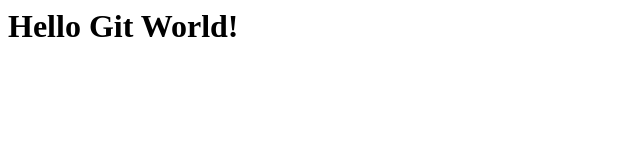
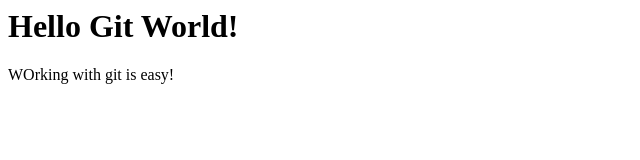
Before and after one commit to Mifa75/GitGithubMasterclass, a plain HTML site: page index.html in a window 1280 px wide. Shown: the whole page, without its empty margins (0-640 px from the left). Drawn offline with Linux system fonts and the light colour scheme.

Commit message:
Add div and p

```diff
--- a/index.html
+++ b/index.html
@@ -1 +1,5 @@
 <h1>Hello Git World!</h1>
+
+<div>
+  <p>WOrking with git is easy!</p>
+</div>
```
